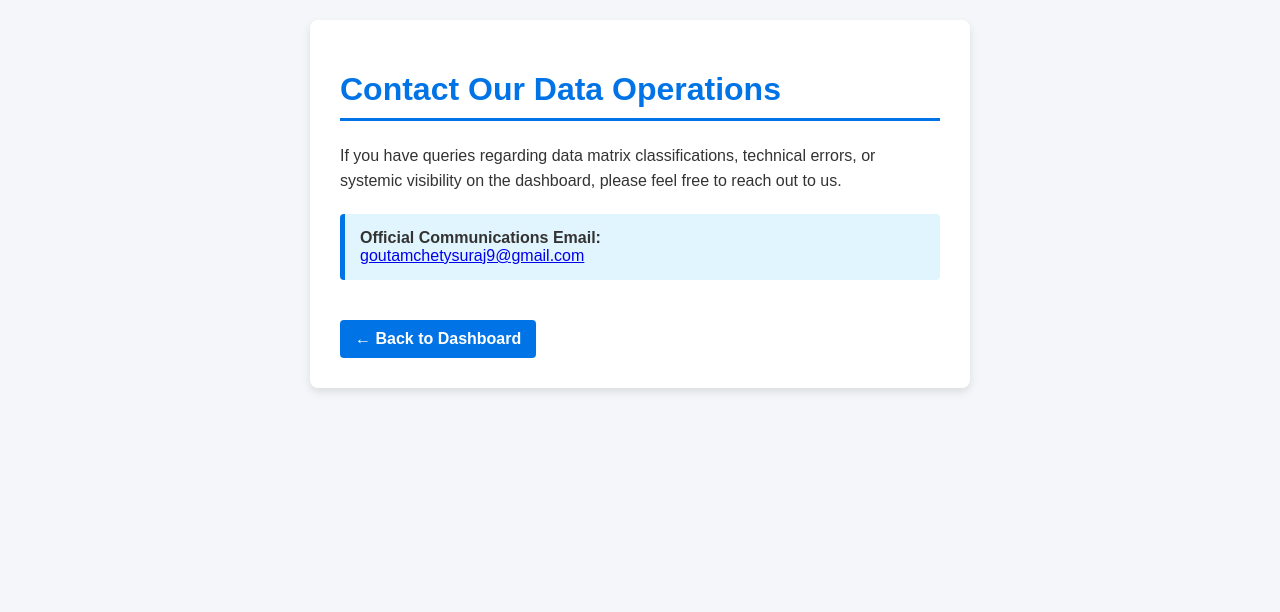
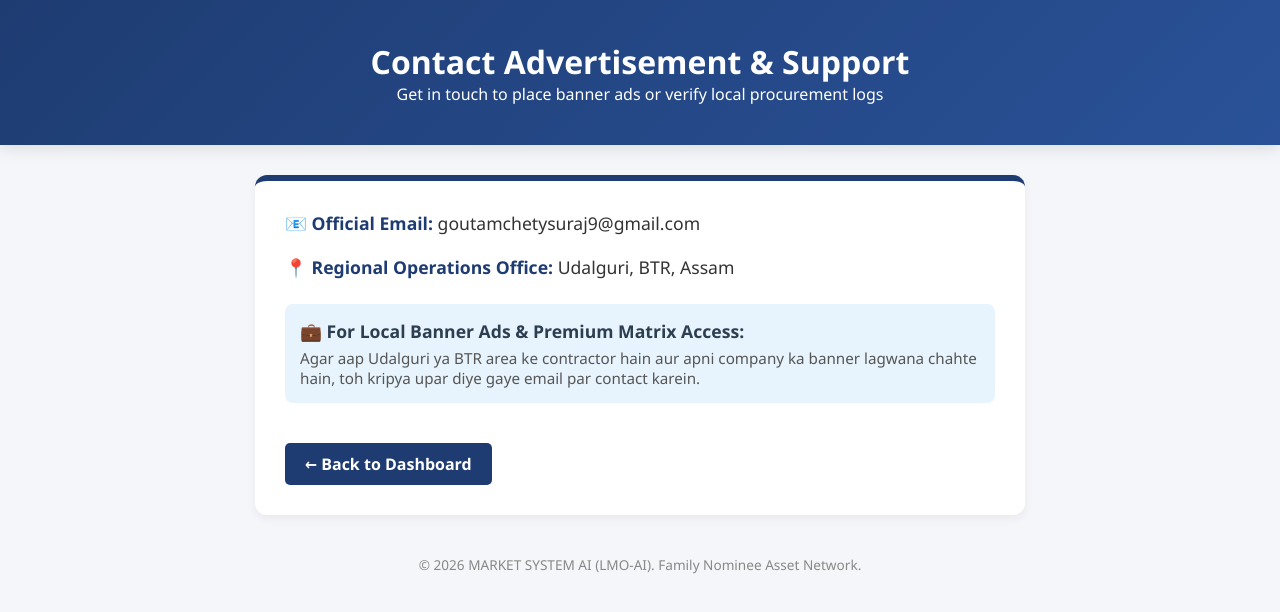
Before and after one commit to goutamchetysuraj9-stack/market-system-ai, a plain HTML site: page contact.html in a window 1280 px wide. Drawn offline with Linux system fonts and the light colour scheme.

Commit message:
Update contact.html

```diff
--- a/contact.html
+++ b/contact.html
@@ -3,26 +3,44 @@
 <head>
     <meta charset="UTF-8">
     <meta name="viewport" content="width=device-width, initial-scale=1.0">
-    <title>Contact Us | Assam & Udalguri Tender Intelligence Dashboard</title>
+    <title>Contact Us | LMO-AI</title>
     <style>
-        :root { --primary-color: #0073e6; --bg-color: #f4f6f9; --text-color: #333; }
-        body { font-family: Arial, sans-serif; background-color: var(--bg-color); color: var(--text-color); margin: 0; padding: 20px; }
-        .container { max-width: 600px; margin: 0 auto; background: white; padding: 30px; border-radius: 8px; box-shadow: 0 4px 8px rgba(0,0,0,0.1); }
-        h1 { border-bottom: 3px solid var(--primary-color); padding-bottom: 10px; color: var(--primary-color); }
-        .info-box { background: #e1f5fe; border-left: 5px solid var(--primary-color); padding: 15px; margin: 20px 0; border-radius: 4px; }
-        p { line-height: 1.6; }
-        .back-btn { display: inline-block; margin-top: 20px; background: var(--primary-color); color: white; text-decoration: none; padding: 10px 15px; border-radius: 4px; font-weight: bold; }
+        * { box-sizing: border-box; margin: 0; padding: 0; }
+        body { background-color: #f4f6f9; font-family: 'Segoe UI', Tahoma, Arial, sans-serif; color: #333; }
+        .hero-section { background: linear-gradient(135deg, #1e3c72 0%, #2a5298 100%); color: white; padding: 40px 20px; text-align: center; box-shadow: 0 4px 15px rgba(0,0,0,0.1); margin-bottom: 30px; }
+        .container { max-width: 800px; margin: 0 auto; padding: 0 15px; }
+        .contact-card { background: white; border-radius: 12px; padding: 30px; box-shadow: 0 4px 10px rgba(0,0,0,0.05); border-top: 6px solid #1e3c72; margin-bottom: 30px; }
+        .contact-info { margin-bottom: 20px; font-size: 1.1rem; }
+        .contact-info strong { color: #1e3c72; }
+        .back-btn { display: inline-block; background-color: #1e3c72; color: white; padding: 10px 20px; text-decoration: none; border-radius: 5px; font-weight: 600; margin-top: 20px; }
+        .footer-text { text-align: center; font-size: 0.85rem; color: #888; margin-top: 40px; }
     </style>
 </head>
 <body>
-<div class="container">
-    <h1>Contact Our Data Operations</h1>
-    <p>If you have queries regarding data matrix classifications, technical errors, or systemic visibility on the dashboard, please feel free to reach out to us.</p>
-    <div class="info-box">
-        <strong>Official Communications Email:</strong><br>
-        <a href="mailto:goutamchetysuraj9@gmail.com">goutamchetysuraj9@gmail.com</a>
+
+    <div class="hero-section">
+        <div class="container">
+            <h1>Contact Advertisement & Support</h1>
+            <p>Get in touch to place banner ads or verify local procurement logs</p>
+        </div>
     </div>
-    <a href="index.html" class="back-btn">← Back to Dashboard</a>
-</div>
+
+    <div class="container">
+        <div class="contact-card">
+            <div class="contact-info">
+                <p>📧 <strong>Official Email:</strong> goutamchetysuraj9@gmail.com</p>
+            </div>
+            <div class="contact-info">
+                <p>📍 <strong>Regional Operations Office:</strong> Udalguri, BTR, Assam</p>
+            </div>
+            <div class="contact-info" style="background-color: #e8f4fd; padding: 15px; border-radius: 8px; margin-top: 25px;">
+                <p style="font-weight: 600; color: #2c3e50; margin-bottom: 5px;">💼 For Local Banner Ads & Premium Matrix Access:</p>
+                <p style="font-size: 0.95rem; color: #555;">Agar aap Udalguri ya BTR area ke contractor hain aur apni company ka banner lagwana chahte hain, toh kripya upar diye gaye email par contact karein.</p>
+            </div>
+            <a href="index.html" class="back-btn">← Back to Dashboard</a>
+        </div>
+        <p class="footer-text">© 2026 MARKET SYSTEM AI (LMO-AI). Family Nominee Asset Network.</p>
+    </div>
+
 </body>
 </html>
```
